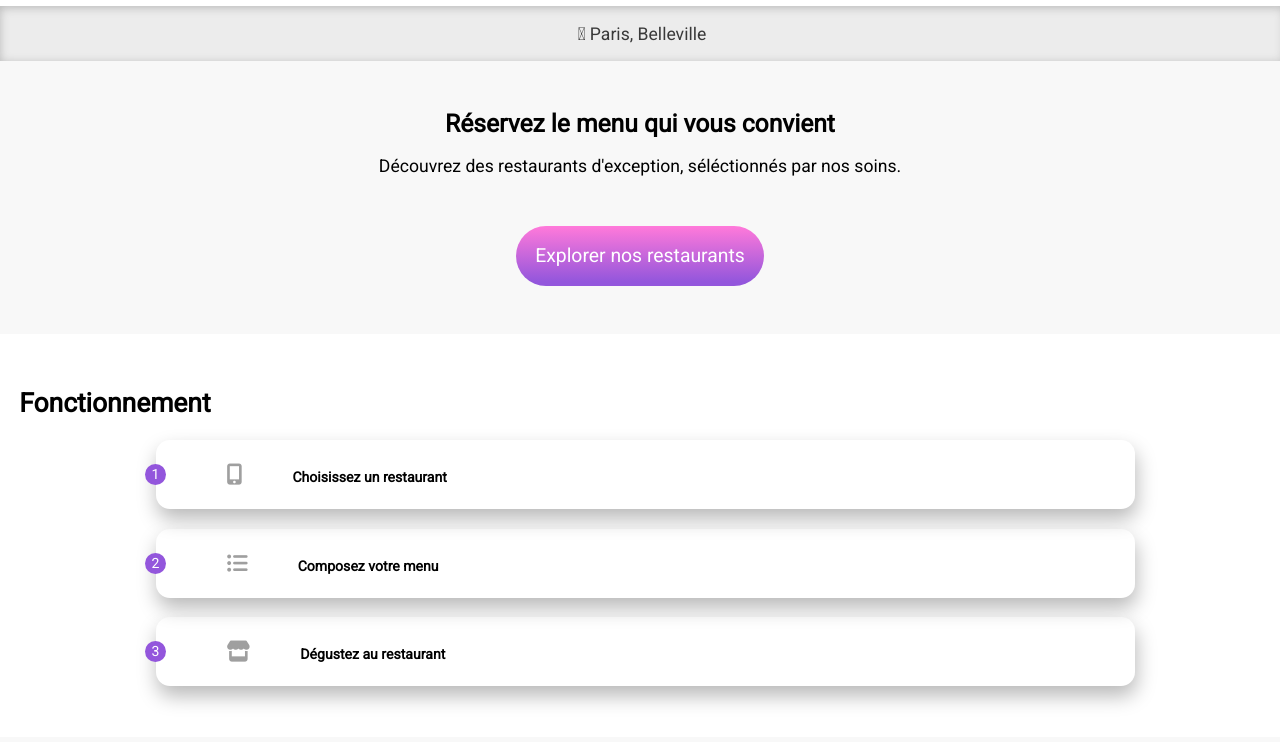
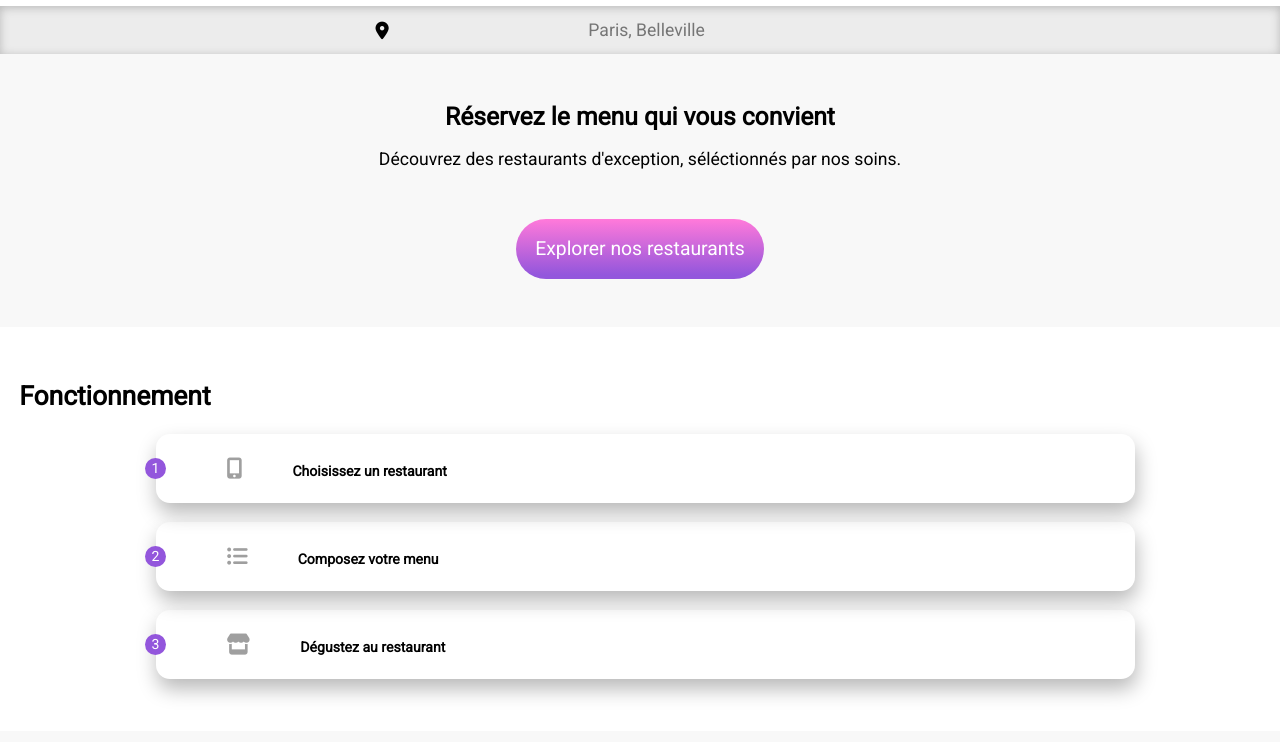
Before and after one commit to Warrios974/Dynamisez_une_page_web_avec_des_animations_CSS_Kenny_Lauret.github.io, a website: page index.html in a window 1280 px wide. Shown: the part 58-800 px from the top of the page. Drawn offline with Linux system fonts and the light colour scheme; a web font is replaced by a local one.

Commit message:
Modification après mentorat

```diff
--- a/assets/sass/layout/_footer.scss
+++ b/assets/sass/layout/_footer.scss
@@ -8,7 +8,7 @@
         font-size: map-get($font_size, paragraphes);
     }
     &__list{
-        padding: 0;
+        padding: 10px;
         > li{
             padding: 0.2rem;
             > a{
--- a/assets/sass/pages/_recherche.scss
+++ b/assets/sass/pages/_recherche.scss
@@ -2,19 +2,22 @@
     background-color: lighten($color: map-get($map: $colors, $key: color-gray), $amount: 75);
     padding-bottom: 3rem;
     &__form{
-        > div{
+        &__description{
             @include padding;
         }
         &__input{
-            text-align: center;
+            @include flex(row);
+            justify-content: center;
             width: 100%;
-            height: 3em;
-            &::placeholder{
-                color: map-get($map: $colors, $key: color-gray);
+            height: 3rem;
+            box-shadow: inset 0 0.1em 10px lighten($color: map-get($map: $colors, $key: color-gray), $amount: 50);
+            background-color: lighten($color: map-get($map: $colors, $key: color-gray), $amount: 70);
+            > input{
+                background-color: lighten($color: map-get($map: $colors, $key: color-gray), $amount: 70);
+                border: 0;
+                text-align: center;
+                width: 40%;
             }
-            box-shadow: inset 0 0.1em 10px lighten($color: map-get($map: $colors, $key: color-gray), $amount: 50);
-            border: 0;
-            background-color: lighten($color: map-get($map: $colors, $key: color-gray), $amount: 70);
         }
         &__titre{
             font-size: map-get($map: $font_size, $key: headers);
--- a/assets/sass/utils/_variables.scss
+++ b/assets/sass/utils/_variables.scss
@@ -1,5 +1,3 @@
-$max-pourcent : 100%;
-
 $colors :(
     color-primary: #9356DC,
     color-secondary: #FF79DA,
--- a/index.html
+++ b/index.html
@@ -4,7 +4,7 @@
         <meta charset="UTF-8">
         <meta http-equiv="X-UA-Compatible" content="IE=edge">
         <meta name="viewport" content="width=device-width, initial-scale=1.0">
-        <link rel="stylesheet" href="./assets/css/style.css">
+        <link rel="stylesheet" href="./assets/css/prefixed/style.css">
         <!-- Mis en place du fichier normalize.css pour ameliorer la compatibilité des navigateurs-->
         <link rel="stylesheet" href="./assets/css/normalize.css">
         <!-- Integration de l'outil FontAwesome | Pour l'utilisation d'icons qu'on peut personnaliser-->
@@ -24,8 +24,11 @@
         <main>
             <section class="recherche">
                 <form class="recherche__form">
-                    <input class="recherche__form__input" type="text" name="Ville" id="" placeholder="&#xf601; Paris, Belleville">
-                    <div>
+                    <div class="recherche__form__input">
+                        <label for="ville" class="fa-solid fa-location-dot"></label>
+                        <input class="" type="text" name="Ville" id="ville" placeholder="Paris, Belleville">
+                    </div>
+                    <div class="recherche__form__description">
                         <h1 class="recherche__form__titre">Réservez le menu qui vous convient</h1>
                         <p>
                             Découvrez des restaurants d'exception, séléctionnés par nos soins.
--- a/package.json
+++ b/package.json
@@ -5,7 +5,8 @@
   "main": "index.js",
   "scripts": {
     "sass": "sass --watch ./assets/sass/main.scss:./assets/css/style.css --style expanded",
-    "prefix": "postcss ./assets/css/style.css --use autoprefixer -d ./assets/css/"
+    "prefix": "postcss ./assets/css/style.css --use autoprefixer -d ./assets/css/prefixed/",
+    "all": "npm-run-all --parallel sass prefix"
   },
   "author": "",
   "license": "ISC",
```
Also changed, not shown: assets/css/prefixed/style.css (added), assets/css/style.css, 1 other file.
